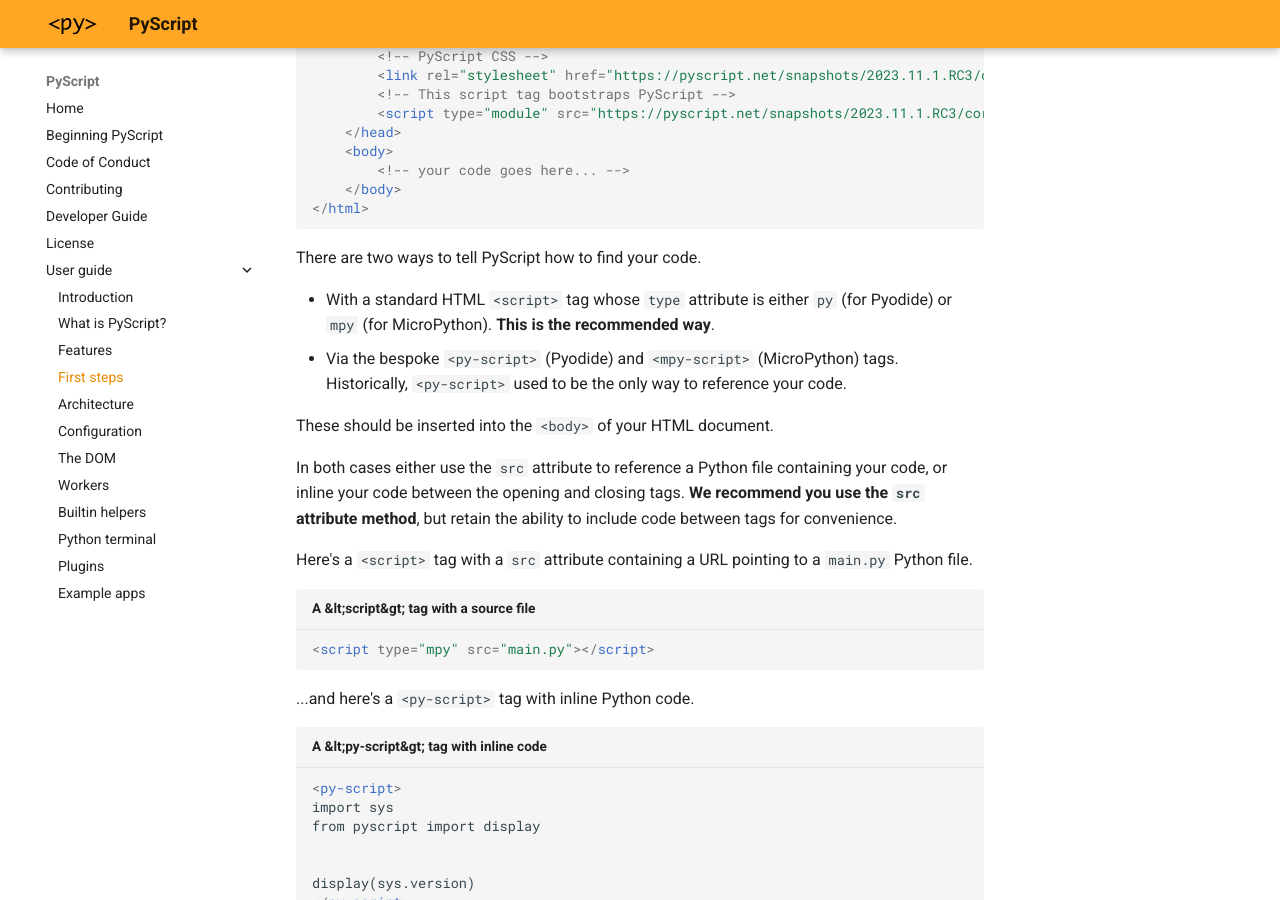
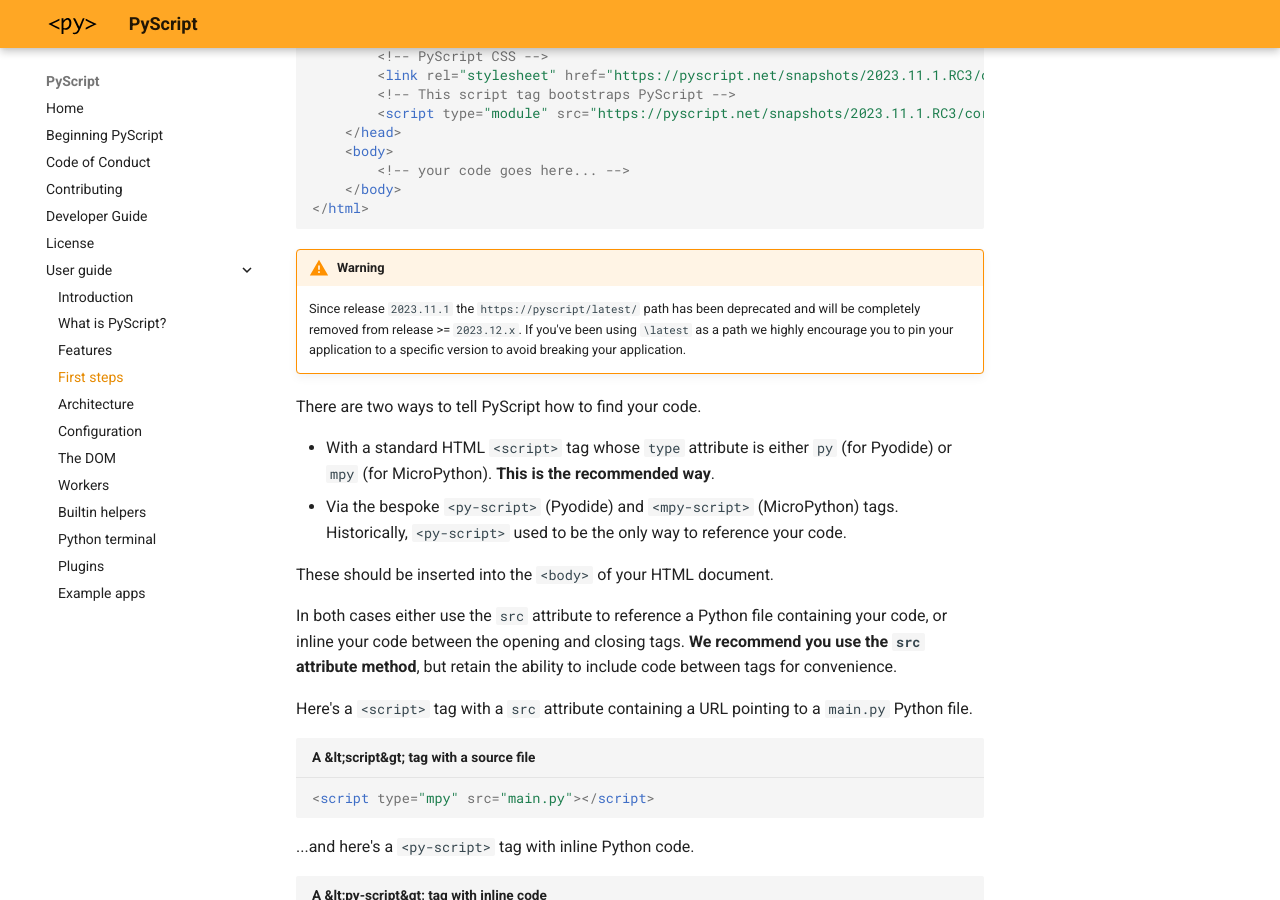
Before and after one commit to pyscript/docs, an MkDocs documentation site: the page built from docs/user-guide/first-steps.md, in a window 1280 px wide and 900 px high, scrolled down 549 px. Built offline with MkDocs 1.6.1 and Material for MkDocs 9.7.7, drawn with Linux system fonts in a browser that asks for light colours; the version menu is left out.

Commit message:
add warning about latest deprecation

````diff
--- a/docs/user-guide/first-steps.md
+++ b/docs/user-guide/first-steps.md
@@ -29,6 +29,13 @@ CSS:
     </body>
 </html>
 ```
+
+!!! warning
+
+    Since release `2023.11.1` the `https://pyscript/latest/` path has been deprecated and will be
+    completely removed from release >= `2023.12.x`. If you've been using `\latest` as a path we
+    highly encourage you to pin your application to a specific version to avoid breaking your
+    application.
 
 There are two ways to tell PyScript how to find your code.
 
````
